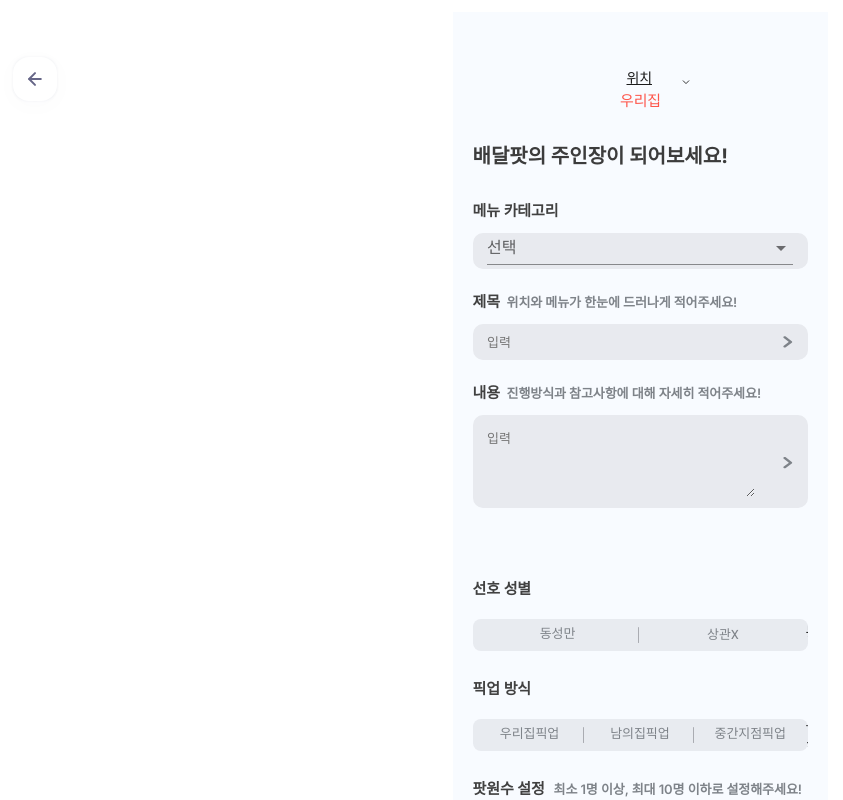
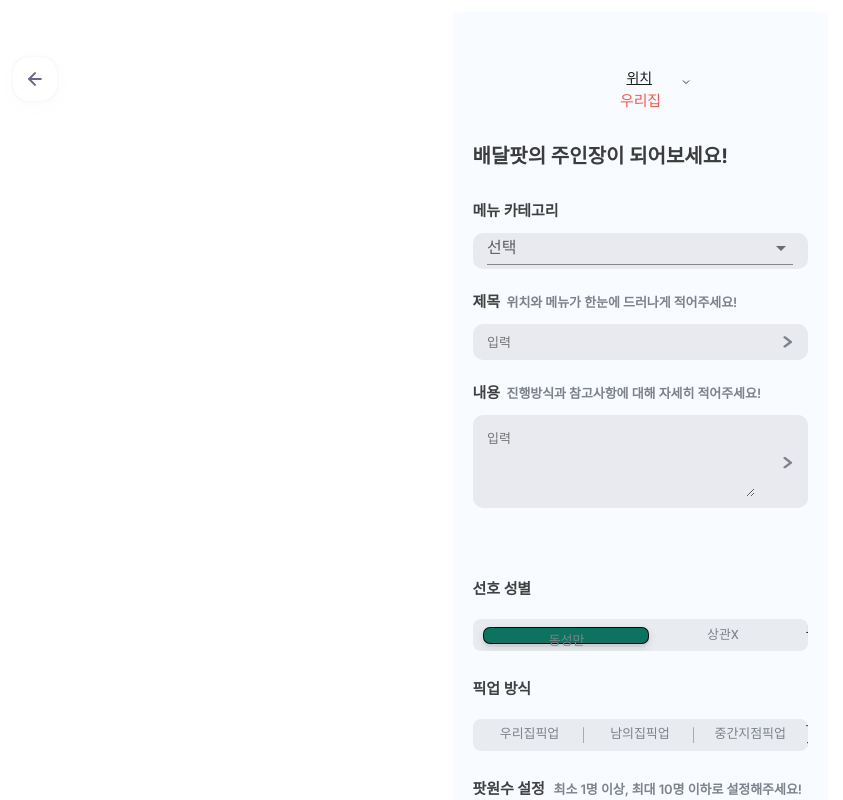
Before and after one commit to hyeji17/capstone_design_2022, a Vue app: page /potcreate in a window 1280 px wide. Shown: the top 800 px of the page, without its empty margins (0-843 px from the left). Built offline with nearby package versions, Linux system fonts and the light colour scheme; no server answers; the database is empty; a small style sheet from the web is missing.

Commit message:
css 수정중

```diff
--- a/src/components/PotCreate.vue
+++ b/src/components/PotCreate.vue
@@ -90,8 +90,10 @@
             <div class="component">
                <div class="segmented-picker-option">
                 <div class="separator-1"></div>
-                <div :class="{'overlap-group-3': pot.sex === 'same'}" @click="pot.sex = 'same'">
+                <div :class="{'colornopro valign-text-middle dmsans-bold-white-13px': pot.sex === 'same'}" @click="pot.sex = 'same'">
+                <div :class="{'colornopro-option': pot.sex === 'same'}" @click="pot.sex = 'same'">
                 <div class="value valign-text-middle dmsans-medium-gunsmoke-13px">동성만</div>
+                </div>
                 </div>
               </div>
               <div class="segmented-picker-option-1">
--- a/src/components/PotPost.vue
+++ b/src/components/PotPost.vue
@@ -1,5 +1,5 @@
 <template>
-<v-container>
+<v-container v-if="pot.uid">
 <input type="hidden" id="anPageName" name="page" value="potpost-participants" />
     <div class="container-center-horizontal">
       <div class="potpost-participants screen">
--- a/src/components/PotSearch.vue
+++ b/src/components/PotSearch.vue
@@ -45,7 +45,7 @@
           > -->
           <div class="overlap-group-1" v-for="(pot, index) in pots" :key="index" @click="$router.push(`/potpost?potid=${index}`)">
             <div class="group-43">
-              <div class="overlap-group"><div class="x1" > <img :src = "categories[pot.category]" /></div></div>
+              <div class="overlap-group"><div class="x1" > <img :src = "categories[pot.category]" style="position: relative; width: 56px; left: -12px; top: -7px;"/></div></div>
               <div class="text-container">
                 <div class="text dmsans-bold-scarpa-flow-18px">{{pot.title}}</div>
                 <div class="text-1 dmsans-normal-scarpa-flow-15px">{{sexes[pot.sex]}} / {{pickups[pot.pickup]}}</div>
```
